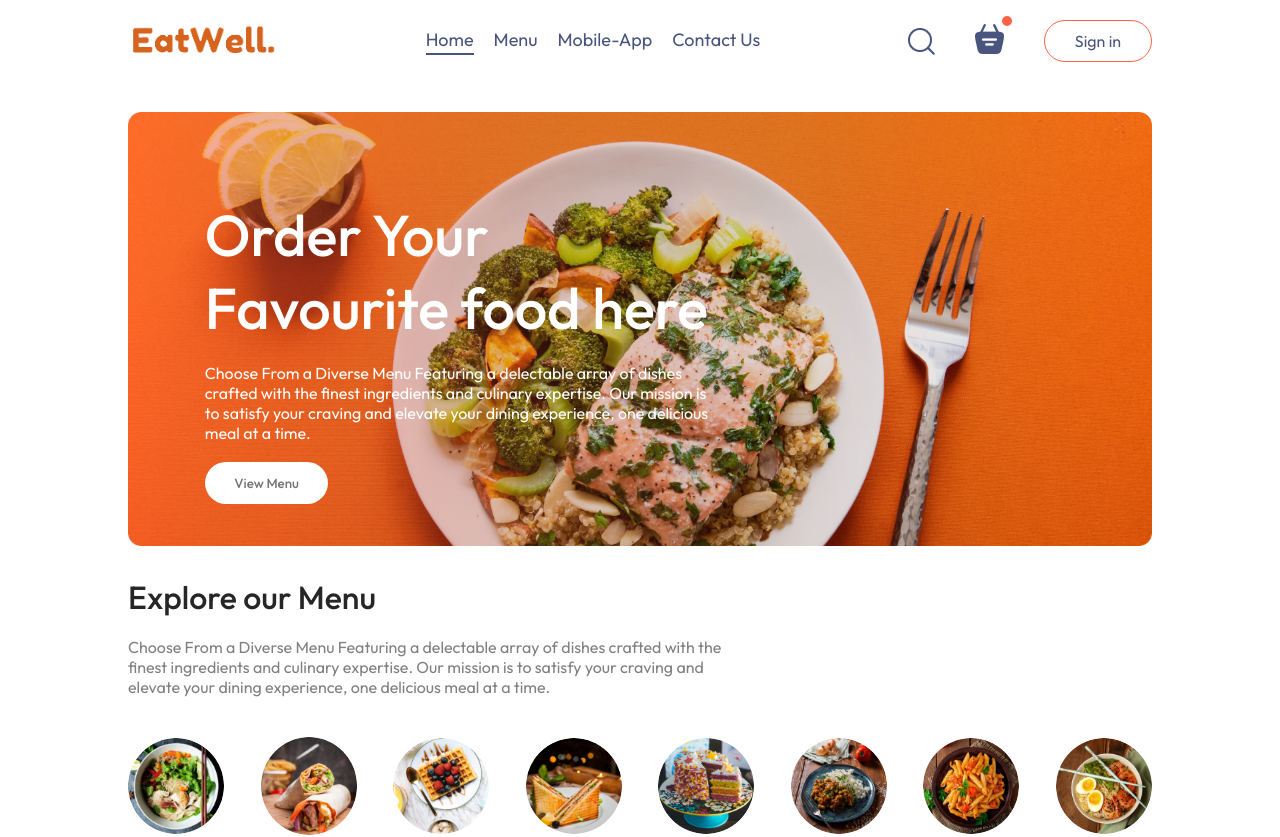
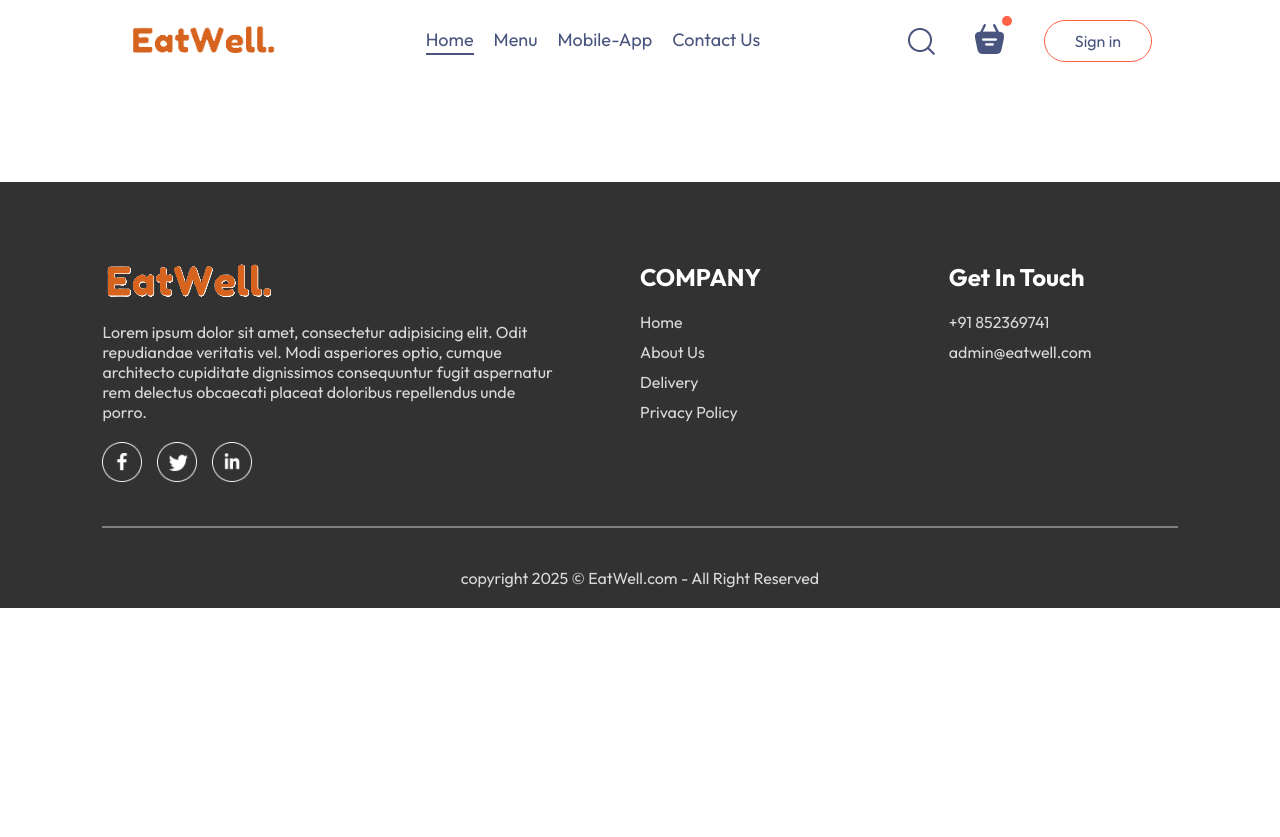
Before and after one commit to bherubhati01/EatWell-Food-Web---2, a React (Vite) app in the folder frontend/: page / in a window 1280 px wide. Shown: the top 837 px of the page. After the commit the page ends 800 px from the top, so only its background shows below. Built offline with nearby package versions, Linux system fonts and the light colour scheme; a web font is replaced by a local one.

Commit message:
setup git deploy

```diff
--- a/frontend/src/App.jsx
+++ b/frontend/src/App.jsx
@@ -18,7 +18,7 @@ const App = () => {
       <div className='App'>
         <Navbar setShowLogin={setShowLogin} />
         <Routes>
-          <Route path='/' element={<Home />} />
+          <Route path='/EatWell-Food-Web---2/' element={<Home />} />
           <Route path='/cart' element={<Cart />} />
           <Route path='/placeorder' element={<PlaceOrder />} />
         </Routes>
```
